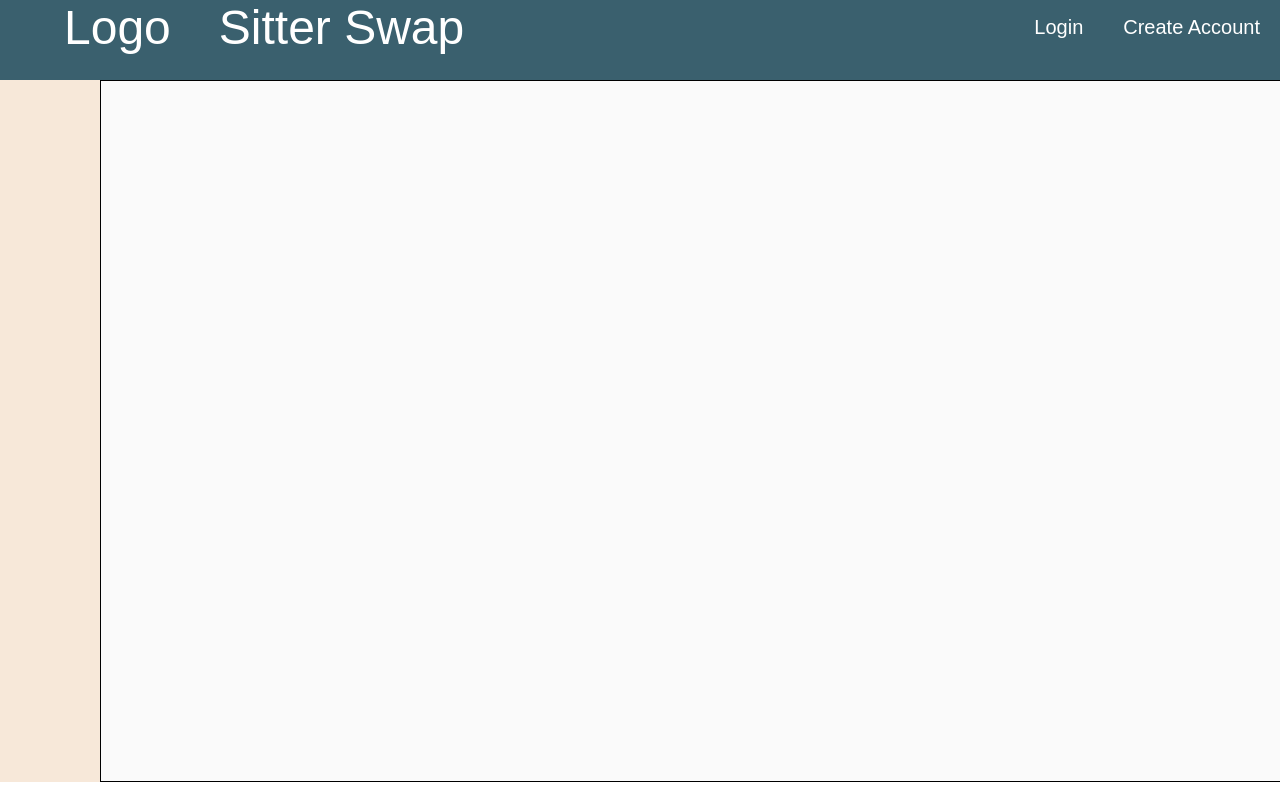
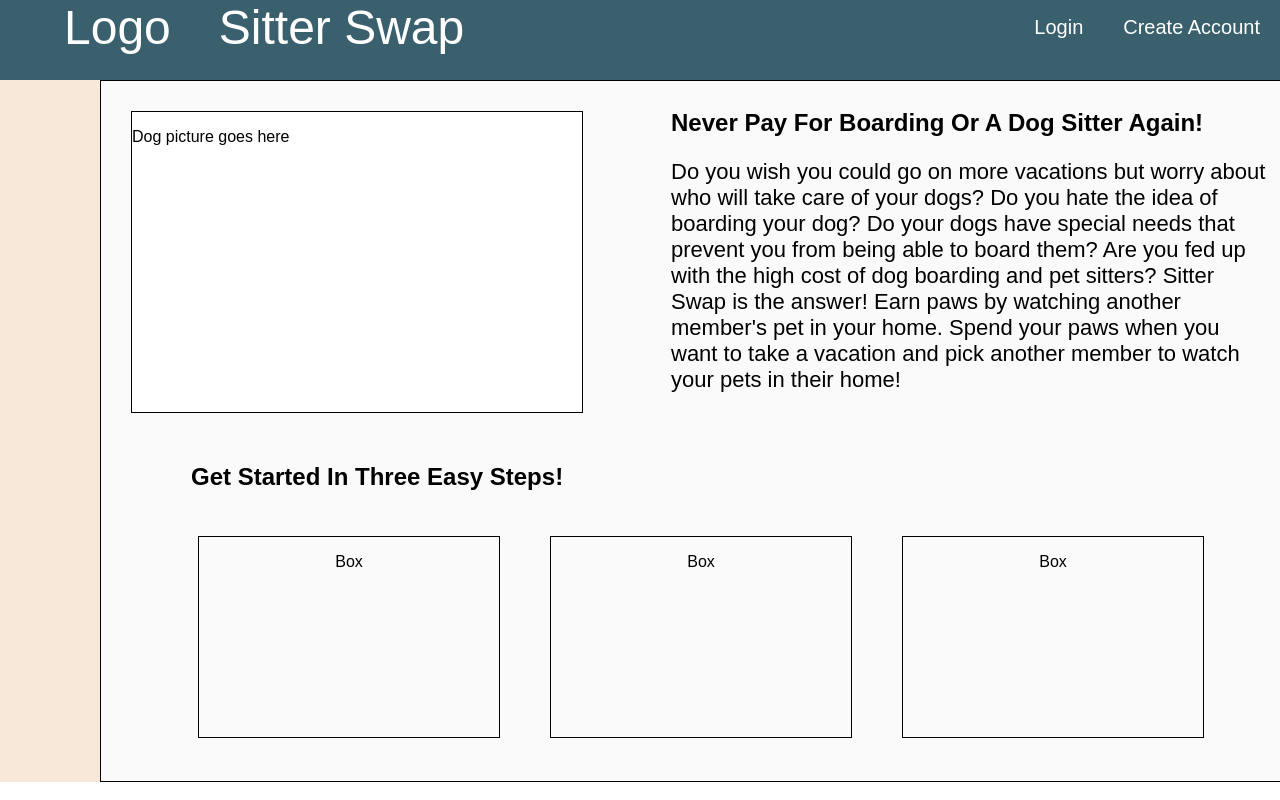
Before and after one commit to blsrofe/sitter-swap, a React (Create React App) app: page /new in a window 1280 px wide. Shown: the top 800 px of the page. Built offline with nearby package versions, Linux system fonts and the light colour scheme.

Commit message:
Place elements for index page

```diff
--- a/src/App.css
+++ b/src/App.css
@@ -42,4 +42,46 @@ nav ul li a:hover {
   margin-left: 100px;
   border: solid black 1px;
   background-color: #fafafa;
+  position: relative;
 }
+
+.main-picture {
+  width: 450px;
+  height: 300px;
+  border: solid black 1px;
+  background-color: white;
+  margin-left: 30px;
+  margin-top: 30px;
+}
+
+.main-text {
+  width: 600px;
+  height: 300px;
+  position: absolute;
+  top: 8px;
+  right: 30px;
+}
+
+.main-text p {
+  font-size: 22px;
+}
+
+#get-started {
+  margin-left: 90px;
+  margin-top: 50px;
+}
+
+.info-panel {
+  width: 1200px;
+  height: 280px;
+  text-align: center;
+}
+
+.info-box {
+  width: 300px;
+  height: 200px;
+  border: black solid 1px;
+  display: inline-block;
+  text-align: center;
+  margin: 25px;
+}
--- a/src/App.js
+++ b/src/App.js
@@ -2,15 +2,7 @@ import React, { Component } from 'react'
 import logo from './logo.svg'
 import './App.css'
 import NavBar from './components/NavBar'
-
-class ContentPanel extends Component {
-  render() {
-    return(
-      <section className="content-panel">
-      </section>
-    )
-  }
-}
+import ContentPanel from './components/ContentPanel'
 
 class App extends Component {
   render() {
--- /dev/null
+++ b/src/components/ContentPanel.js
@@ -0,0 +1,19 @@
+import React, { Component } from 'react'
+import MainPicture from './MainPicture'
+import MainText from './MainText'
+import InfoPanel from './InfoPanel'
+
+class ContentPanel extends Component {
+  render() {
+    return(
+      <section className="content-panel">
+        <MainPicture />
+        <MainText />
+        <h2 id="get-started">Get Started In Three Easy Steps!</h2>
+        <InfoPanel />
+      </section>
+    )
+  }
+}
+
+export default ContentPanel
--- /dev/null
+++ b/src/components/InfoBox.js
@@ -0,0 +1,13 @@
+import React, { Component } from 'react'
+
+class InfoBox extends Component {
+  render() {
+    return(
+      <article className="info-box">
+        <p>Box</p>
+      </article>
+    )
+  }
+}
+
+export default InfoBox
--- /dev/null
+++ b/src/components/InfoPanel.js
@@ -0,0 +1,16 @@
+import React, { Component } from 'react'
+import InfoBox from './InfoBox'
+
+class InfoPanel extends Component {
+  render() {
+    return(
+      <section className="info-panel">
+        <InfoBox />
+        <InfoBox />
+        <InfoBox />
+      </section>
+    )
+  }
+}
+
+export default InfoPanel
--- /dev/null
+++ b/src/components/MainPicture.js
@@ -0,0 +1,13 @@
+import React, { Component } from 'react'
+
+class MainPicture extends Component {
+  render() {
+    return(
+      <article className="main-picture">
+        <p>Dog picture goes here</p>
+      </article>
+    )
+  }
+}
+
+export default MainPicture
--- /dev/null
+++ b/src/components/MainText.js
@@ -0,0 +1,14 @@
+import React, { Component } from 'react'
+
+class MainText extends Component {
+  render() {
+    return(
+      <article className="main-text">
+        <h2>Never Pay For Boarding Or A Dog Sitter Again!</h2>
+        <p>Do you wish you could go on more vacations but worry about who will take care of your dogs? Do you hate the idea of boarding your dog? Do your dogs have special needs that prevent you from being able to board them? Are you fed up with the high cost of dog boarding and pet sitters? Sitter Swap is the answer! Earn paws by watching another member&#39;s pet in your home. Spend your paws when you want to take a vacation and pick another member to watch your pets in their home!</p>
+      </article>
+    )
+  }
+}
+
+export default MainText
```
